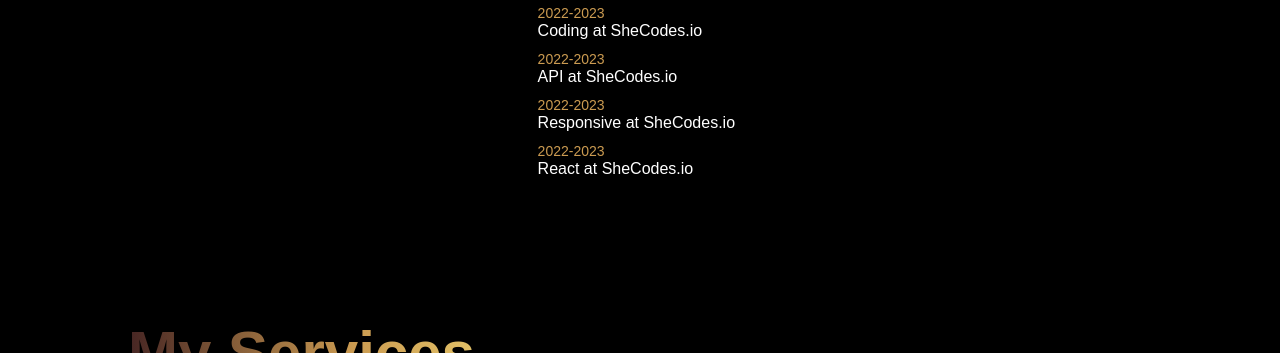
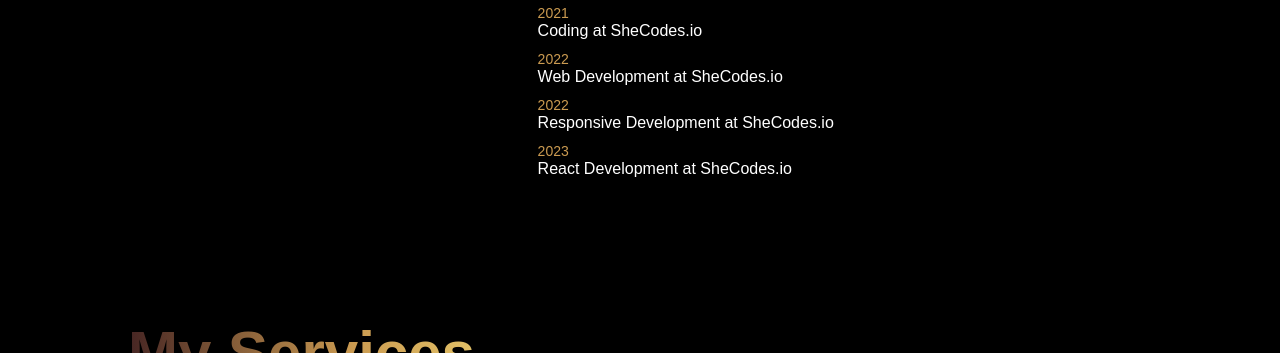
Before and after one commit to mayflower865/Portfolio-practice, a plain HTML site: page index.html in a window 1280 px wide. Both pictures are taken after a click on the element "Education". Shown: the part 1162-1515 px from the top of the page. Drawn offline with Linux system fonts and the light colour scheme.

Commit message:
Touching up education Info

```diff
--- a/index.html
+++ b/index.html
@@ -65,10 +65,10 @@ and self taught. I enjoy creating my own projects with my free time, and being w
 
 <div class="tab-contents" id="education">
 <ul>
-<li><span>2022-2023</span><br>Coding at SheCodes.io</li>
-<li><span>2022-2023</span><br>API at SheCodes.io</li>
-<li><span>2022-2023</span><br>Responsive at SheCodes.io</li>
-<li><span>2022-2023</span><br>React at SheCodes.io</li>
+<li><span>2021</span><br>Coding at SheCodes.io</li>
+<li><span>2022</span><br>Web Development at SheCodes.io</li>
+<li><span>2022</span><br>Responsive Development at SheCodes.io</li>
+<li><span>2023</span><br>React Development at SheCodes.io</li>
 </ul>
 </div>
 </div>
@@ -147,7 +147,7 @@ data, date, and time. Search your city!</p>
 <div class="contact-left">
 <h1 class="sub-title">Contact Me</h1>
 <p><i class="fa-solid fa-paper-plane"></i> mayflowerlongfellow@gmail.com</p>
-<p style="text-decoration: none;"><i class="fa-solid fa-mobile-screen-button"></i> (931) 266-6243</p>
+<p><i class="fa-solid fa-mobile-screen-button"></i> (931) 266-6243</p>
 <div class="social-icons">
 <a href="https://www.instagram.com/tuamor.may/" target="_blank"><i class="fa-brands fa-instagram"></i></a>
 <a href="https://www.linkedin.com/in/maylongfellow/" target="_blank"><i class="fa-brands fa-linkedin"></i></a>
```
